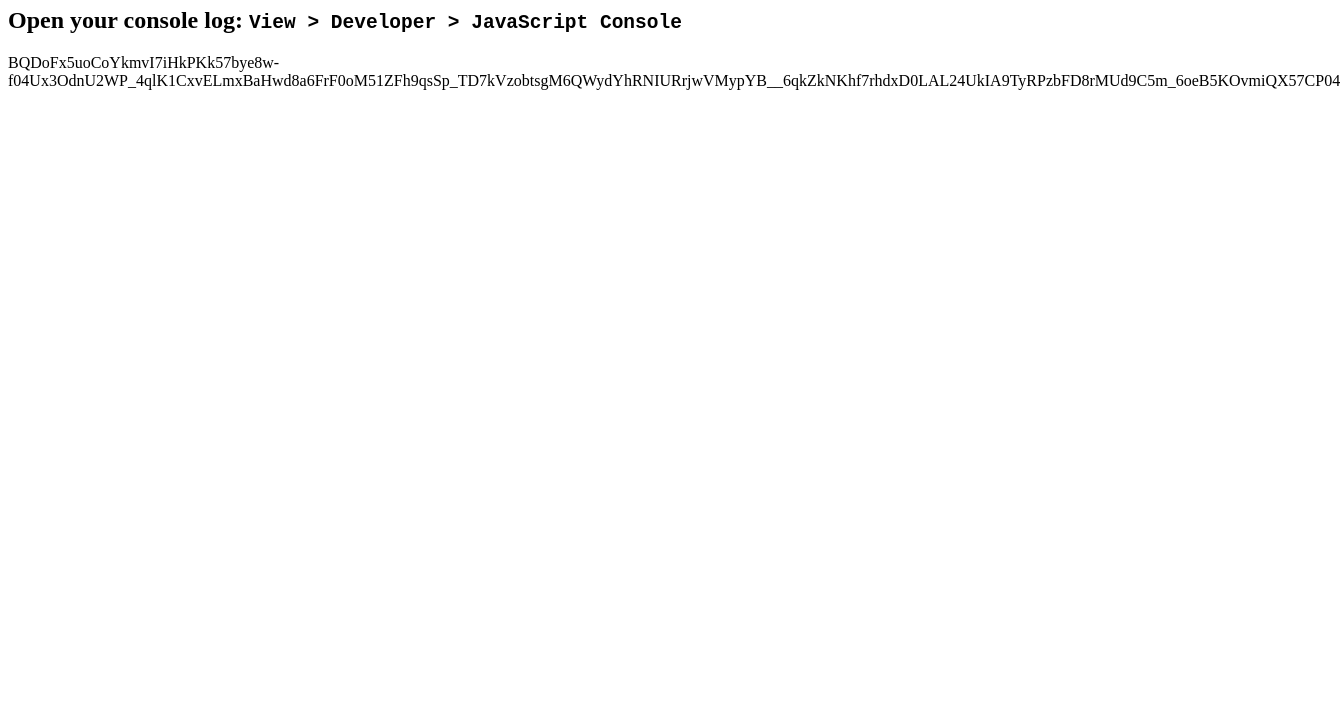
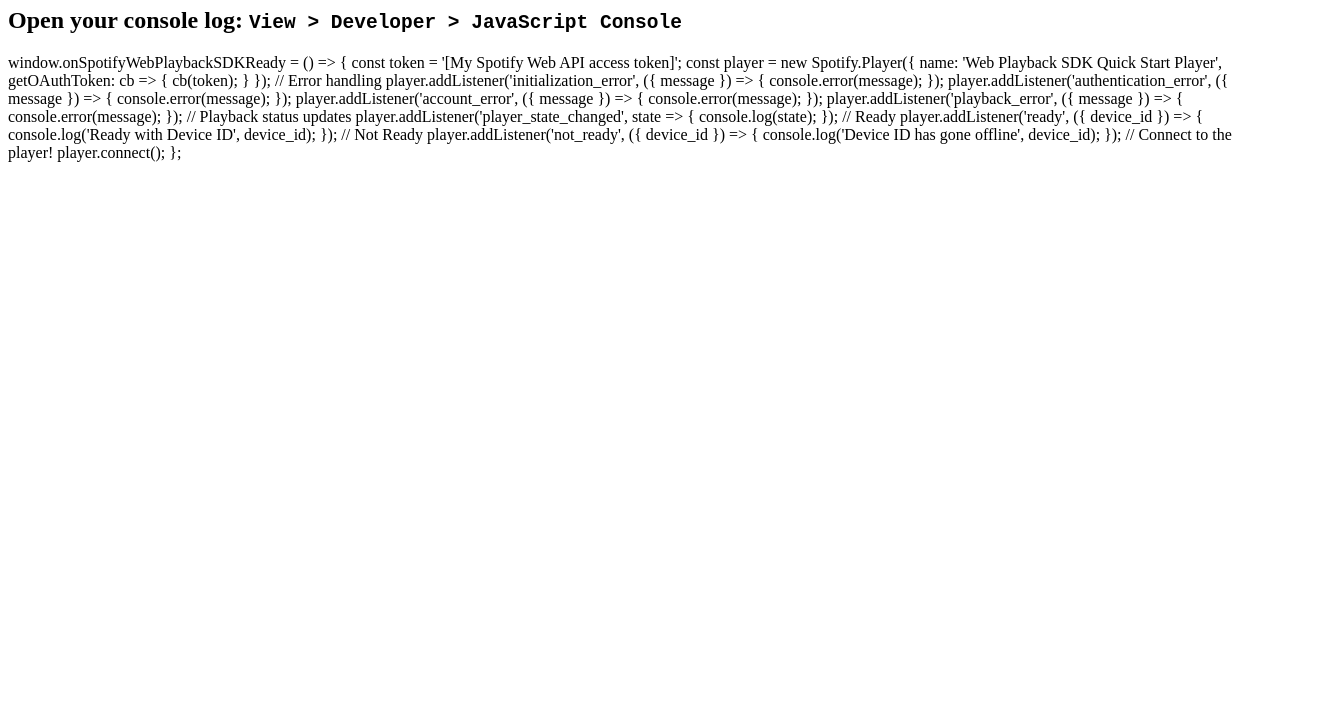
Before and after one commit to Alien-Alfa/spotify.io, a plain HTML site: page index.html in a window 1280 px wide. Shown: the part 73-800 px from the top of the page, 1340 px wide, since content can reach past the window. Drawn offline with Linux system fonts and the light colour scheme.

Commit message:
Update index.html

```diff
--- a/index.html
+++ b/index.html
@@ -7,6 +7,35 @@
   <h1>Spotify Web Playback SDK Quick Start Tutorial</h1>
   <h2>Open your console log: <code>View > Developer > JavaScript Console</code></h2>
 
-  <script src="https://sdk.scdn.co/spotify-player.js"></script>BQDoFx5uoCoYkmvI7iHkPKk57bye8w-f04Ux3OdnU2WP_4qlK1CxvELmxBaHwd8a6FrF0oM51ZFh9qsSp_TD7kVzobtsgM6QWydYhRNIURrjwVMypYB__6qkZkNKhf7rhdxD0LAL24UkIA9TyRPzbFD8rMUd9C5m_6oeB5KOvmiQX57CP04
-</body>
+  <script src="https://sdk.scdn.co/spotify-player.js"></script>
+  window.onSpotifyWebPlaybackSDKReady = () => {
+  const token = '[My Spotify Web API access token]';
+  const player = new Spotify.Player({
+    name: 'Web Playback SDK Quick Start Player',
+    getOAuthToken: cb => { cb(token); }
+  });
+
+  // Error handling
+  player.addListener('initialization_error', ({ message }) => { console.error(message); });
+  player.addListener('authentication_error', ({ message }) => { console.error(message); });
+  player.addListener('account_error', ({ message }) => { console.error(message); });
+  player.addListener('playback_error', ({ message }) => { console.error(message); });
+
+  // Playback status updates
+  player.addListener('player_state_changed', state => { console.log(state); });
+
+  // Ready
+  player.addListener('ready', ({ device_id }) => {
+    console.log('Ready with Device ID', device_id);
+  });
+
+  // Not Ready
+  player.addListener('not_ready', ({ device_id }) => {
+    console.log('Device ID has gone offline', device_id);
+  });
+
+  // Connect to the player!
+  player.connect();
+};
+  </body>
 </html>
```
